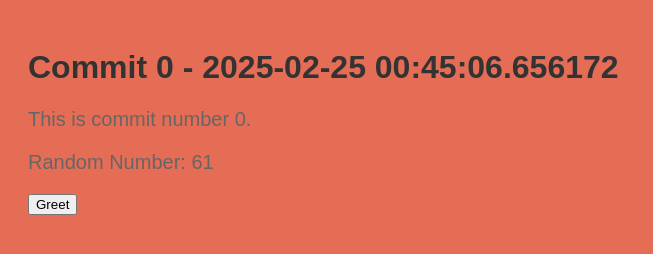
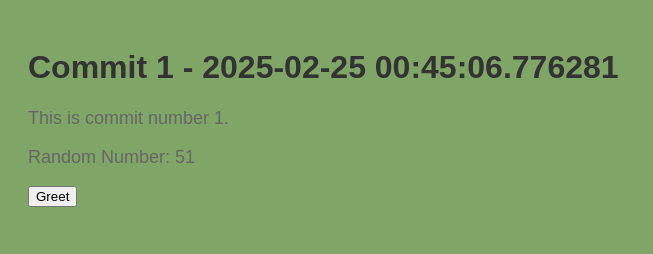
Before and after one commit to stiffs95/myrep-repo-20250225004504, a plain HTML site: page index.html in a window 1280 px wide. Shown: the whole page, without its empty margins (0-653 px from the left). Drawn offline with Linux system fonts and the light colour scheme.

Commit message:
📝 Commit 1 with HTML, CSS, and JS

```diff
--- a/index.html
+++ b/index.html
@@ -2,13 +2,13 @@
     <!DOCTYPE html>
     <html>
     <head>
-        <title>Commit 0 - 2025-02-25 00:45:06.656172</title>
+        <title>Commit 1 - 2025-02-25 00:45:06.776281</title>
         <link rel="stylesheet" href="style.css">
     </head>
     <body>
-        <h1>Commit 0 - 2025-02-25 00:45:06.656172</h1>
-        <p>This is commit number 0.</p>
-        <p>Random Number: 61</p>
+        <h1>Commit 1 - 2025-02-25 00:45:06.776281</h1>
+        <p>This is commit number 1.</p>
+        <p>Random Number: 51</p>
         <button onclick="greet()">Greet</button>
         <script src="script.js"></script>
     </body>
--- a/script.js
+++ b/script.js
@@ -2,4 +2,4 @@
     function greet() {
         alert('Hello from commit ' + commitNumber + '!');
     }
-    var commitNumber = 0;
+    var commitNumber = 1;
--- a/style.css
+++ b/style.css
@@ -1,7 +1,7 @@
 
     body {
         font-family: Arial, sans-serif;
-        background-color: #e66d55;
+        background-color: #80a667;
         padding: 20px;
     }
     h1 {
@@ -9,5 +9,5 @@
     }
     p {
         color: #666;
-        font-size: 20px;
+        font-size: 18px;
     }
```
